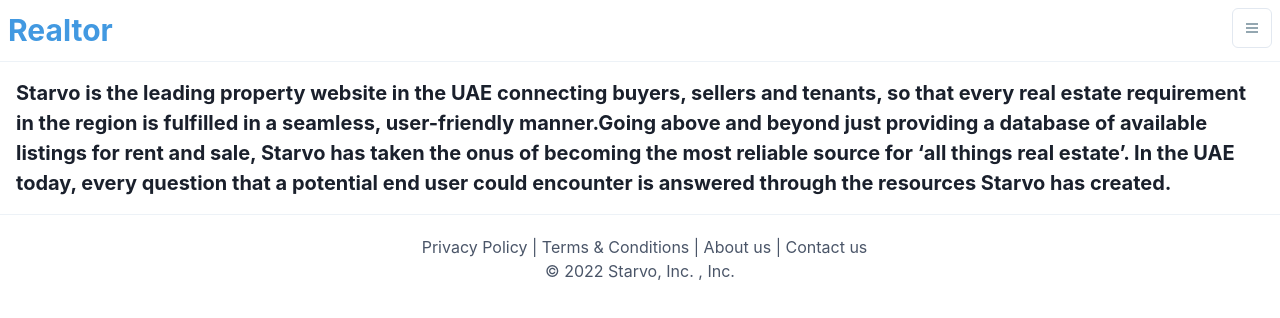
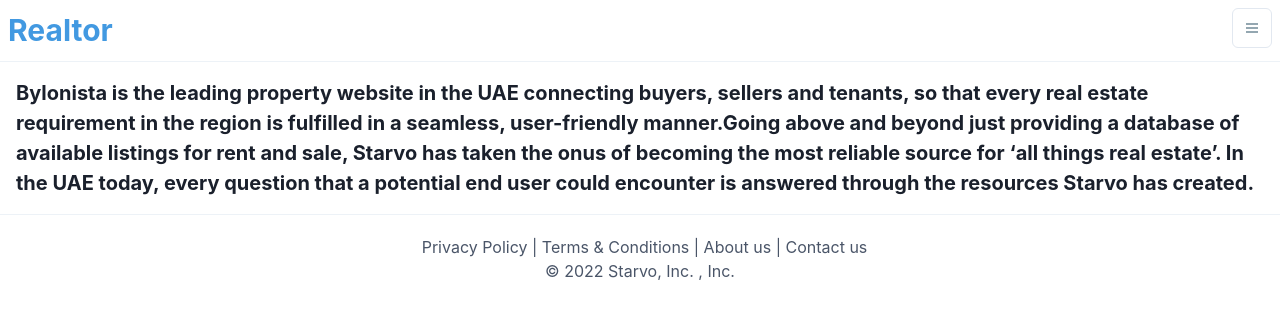
Before and after one commit to Noroze/starvo, a Next.js app: page /About in a window 1280 px wide. Shown: the top 318 px of the page. Built offline with nearby package versions, Linux system fonts and the light colour scheme; a small style sheet from the web is missing.

Commit message:
Update About.js

```diff
--- a/pages/About.js
+++ b/pages/About.js
@@ -10,7 +10,7 @@ const About = ({ properties }) => {
 
 
       <Text fontSize='xl' p='4' fontWeight='bold'>
-        Starvo is the leading property website in the UAE connecting buyers, sellers and tenants, so that every real estate requirement in the region is fulfilled in a seamless, user-friendly manner.Going above and beyond just providing a database of available listings for rent and sale, Starvo has taken the onus of becoming the most reliable source for ‘all things real estate’. In the UAE today, every question that a potential end user could encounter is answered through the resources Starvo has created. {router.query.purpose}
+        Bylonista is the leading property website in the UAE connecting buyers, sellers and tenants, so that every real estate requirement in the region is fulfilled in a seamless, user-friendly manner.Going above and beyond just providing a database of available listings for rent and sale, Starvo has taken the onus of becoming the most reliable source for ‘all things real estate’. In the UAE today, every question that a potential end user could encounter is answered through the resources Starvo has created. {router.query.purpose}
       </Text>
 
     </Box>
```
